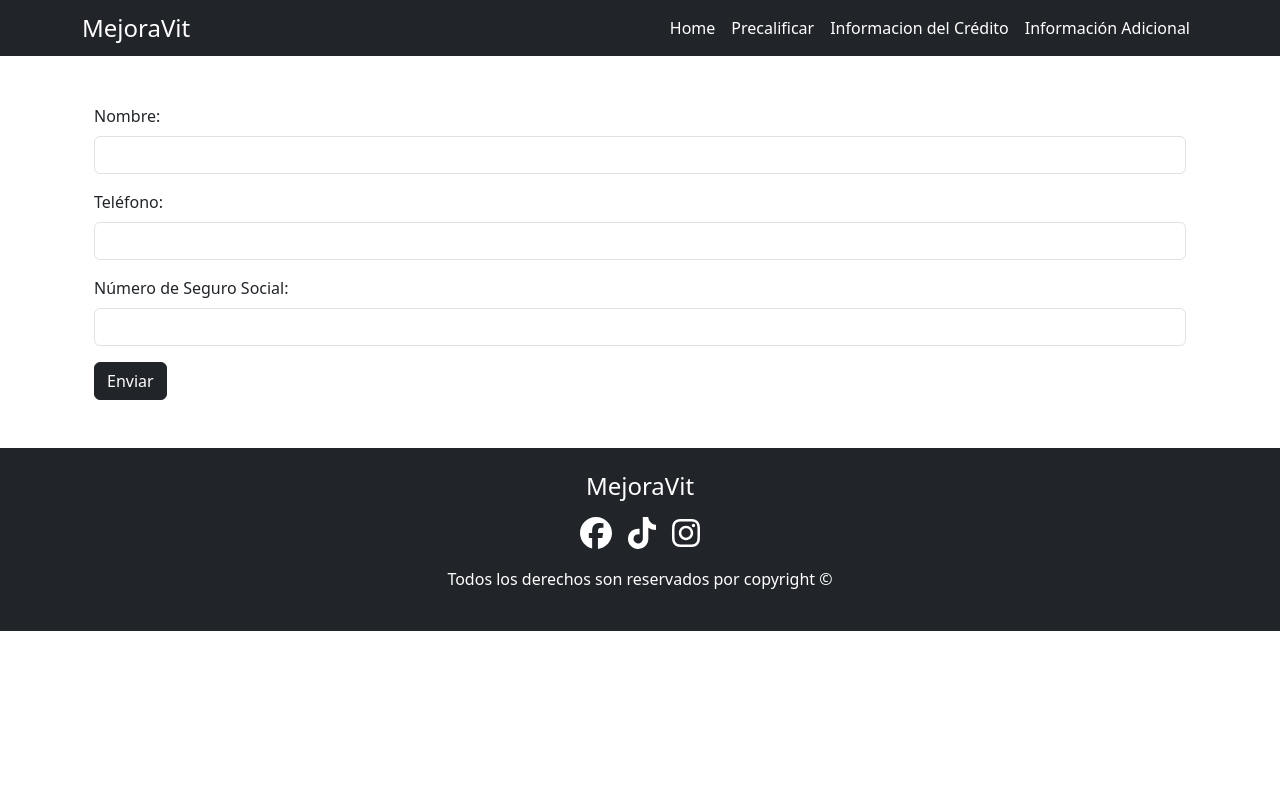
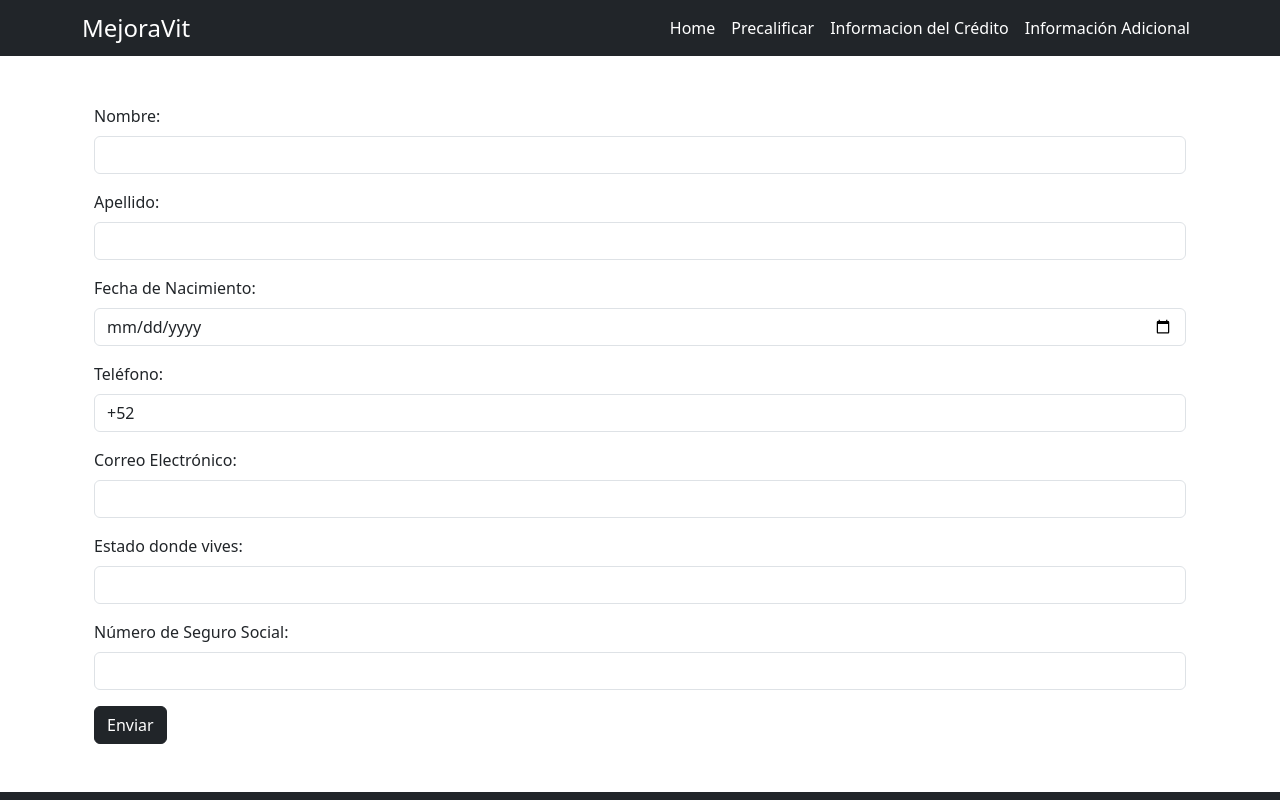
Before and after one commit to MircoRodriguezFlip/mejoravit-1-1.0, a React (Vite) app: page /mejoravit-1-1.0/Precalificar in a window 1280 px wide. Shown: the top 800 px of the page. Built offline with nearby package versions, Linux system fonts and the light colour scheme.

Commit message:
9 commit - form page

```diff
--- a/src/components/Form.jsx
+++ b/src/components/Form.jsx
@@ -3,20 +3,63 @@ import React, { useState } from 'react';
 export const Form = () => {
     const [formData, setFormData] = useState({
         nombre: '',
-        telefono: '',
+        apellido: '',
+        fechaNacimiento: '',
+        telefono: '+52', // Inicializamos con el prefijo
+        email: '',
+        estado: '',
         seguroSocial: '',
     });
 
     const handleChange = (e) => {
         const { name, value } = e.target;
-        setFormData((prevData) => ({
-            ...prevData,
-            [name]: value,
-        }));
+
+        // Si el campo es teléfono, solo permitimos números después del prefijo +52
+        if (name === 'telefono') {
+            // Comprobamos si el valor tiene solo números y si empieza con +52
+            const validPhoneValue = value.replace(/[^0-9]/g, ''); // Solo permitimos números
+            if (validPhoneValue === '') return; // Si no hay números, no hacemos nada
+
+            // Aseguramos que siempre empiece con +52
+            const newValue = validPhoneValue.length > 0 ? '+52' + validPhoneValue.slice(2) : '+52';
+
+            setFormData((prevData) => ({
+                ...prevData,
+                [name]: newValue,
+            }));
+        } else if (name === 'seguroSocial') {
+            // Aplicamos la máscara para el NSS (XXX-XX-XXXX)
+            const cleanedValue = value.replace(/[^0-9]/g, ''); // Eliminar caracteres no numéricos
+
+            // Formateamos el valor con los guiones
+            const formattedValue =
+                cleanedValue.slice(0, 3) +
+                (cleanedValue.length > 3 ? '-' : '') +
+                cleanedValue.slice(3, 5) +
+                (cleanedValue.length > 5 ? '-' : '') +
+                cleanedValue.slice(5, 9);
+
+            setFormData((prevData) => ({
+                ...prevData,
+                [name]: formattedValue,
+            }));
+        } else {
+            setFormData((prevData) => ({
+                ...prevData,
+                [name]: value,
+            }));
+        }
     };
 
     const handleSubmit = async (e) => {
         e.preventDefault();
+
+        // Validación del número de teléfono: que tenga al menos un número después del +52
+        if (formData.telefono.length <= 10) {
+            alert('Por favor ingrese un número de teléfono válido.');
+            return;
+        }
+
         console.log('Datos del formulario:', formData);
 
         try {
@@ -43,8 +86,12 @@ export const Form = () => {
         }
     };
 
+    // Obtener la fecha actual en formato yyyy-mm-dd
+    const currentDate = new Date().toISOString().split('T')[0];
+
     return (
         <form onSubmit={handleSubmit} className="container mt-5 mb-5">
+            {/* NOMBRE */}
             <div className="mb-3">
                 <label htmlFor="nombre" className="form-label">
                     Nombre:
@@ -52,6 +99,40 @@ export const Form = () => {
                 <input type="text" className="form-control" id="nombre" name="nombre" value={formData.nombre} onChange={handleChange} required />
             </div>
 
+            {/* APELLIDO */}
+            <div className="mb-3">
+                <label htmlFor="apellido" className="form-label">
+                    Apellido:
+                </label>
+                <input
+                    type="text"
+                    className="form-control"
+                    id="apellido"
+                    name="apellido"
+                    value={formData.apellido}
+                    onChange={handleChange}
+                    required
+                />
+            </div>
+
+            {/* FECHA DE NACIMIENTO */}
+            <div className="mb-3">
+                <label htmlFor="fechaNacimiento" className="form-label">
+                    Fecha de Nacimiento:
+                </label>
+                <input
+                    type="date"
+                    className="form-control"
+                    id="fechaNacimiento"
+                    name="fechaNacimiento"
+                    value={formData.fechaNacimiento}
+                    onChange={handleChange}
+                    required
+                    max={currentDate}
+                />
+            </div>
+
+            {/* TELEFONO */}
             <div className="mb-3">
                 <label htmlFor="telefono" className="form-label">
                     Teléfono:
@@ -64,9 +145,27 @@ export const Form = () => {
                     value={formData.telefono}
                     onChange={handleChange}
                     required
+                    maxLength="13"
                 />
             </div>
 
+            {/* EMAIL */}
+            <div className="mb-3">
+                <label htmlFor="email" className="form-label">
+                    Correo Electrónico:
+                </label>
+                <input type="email" className="form-control" id="email" name="email" value={formData.email} onChange={handleChange} required />
+            </div>
+
+            {/* ESTADO */}
+            <div className="mb-3">
+                <label htmlFor="estado" className="form-label">
+                    Estado donde vives:
+                </label>
+                <input type="text" className="form-control" id="estado" name="estado" value={formData.estado} onChange={handleChange} required />
+            </div>
+
+            {/* NSS */}
             <div className="mb-3">
                 <label htmlFor="seguroSocial" className="form-label">
                     Número de Seguro Social:
@@ -78,9 +177,9 @@ export const Form = () => {
                     name="seguroSocial"
                     value={formData.seguroSocial}
                     onChange={handleChange}
-                    required
                 />
             </div>
+
             <button type="submit" className="btn btn-dark">
                 Enviar
             </button>
```
Also changed, not shown: 1 other file (tests, documents, lock files or other folders).
